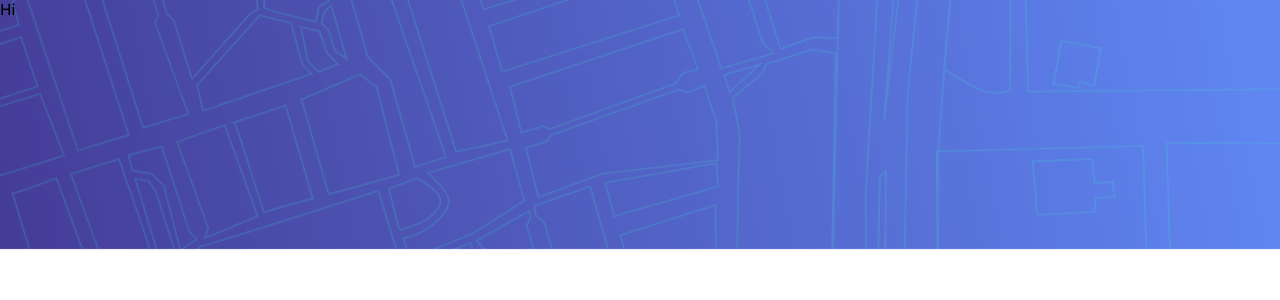
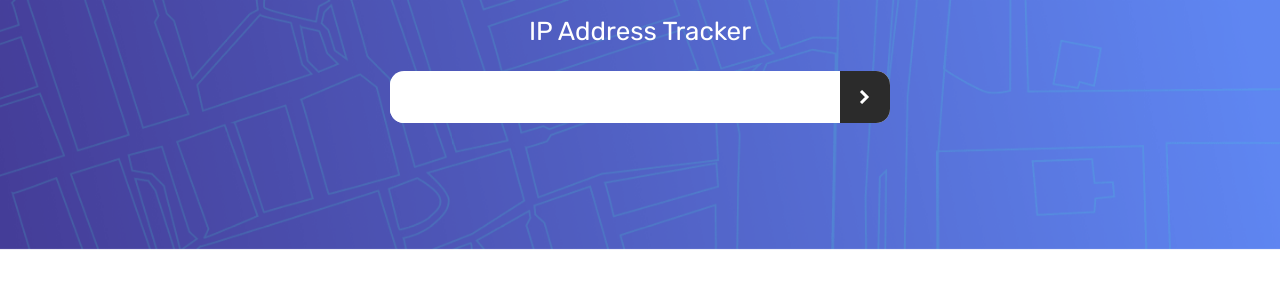
Before and after one commit to CrownedTechie/ip-address-tracker, a React (Vite) app: page / in a window 1280 px wide. Shown: the top 300 px of the page. Built offline with nearby package versions, Linux system fonts and the light colour scheme.

Commit message:
--style: implement the search bar UI

```diff
--- a/src/App.css
+++ b/src/App.css
@@ -5,12 +5,66 @@ header {
     background-size: contain;
     height: 18.75rem;
     width: 100%;
+    padding: 1rem;
 }
 
+header h1 {
+    color: white;
+    font-weight: var(--regular);
+    font-size: var(--text-heading);
+    text-align: center;
+}
+
+fieldset {
+    display: flex;
+    justify-content: space-between;
+    align-items: center;
+    background-color: white;
+    border-radius: 14px;
+    height: fit-content;
+    border: none;
+    margin: 1.5rem auto;
+}
+
+fieldset > input {
+    font-size: var(--text-base);
+    border-radius: 14px 0 0 14px;
+    width: 100%;
+    padding: .9rem;
+    outline: none;
+    border: none;
+}
+
+fieldset > div {
+    padding: 1.2rem;
+    border-radius: 0 14px 14px 0;
+    cursor: pointer;
+    position: relative;
+    background: var(--veryDarkGray);
+    display: flex;
+    align-items: center;
+}
+
+fieldset > div:hover::before {
+    content: '';
+    position: absolute;
+    background: var(--darkGray);
+    border-radius: 0 14px 14px 0;
+    width: 100%;
+    height: 100%;
+    top: 0;
+    left: 0;
+    right: 0;
+    opacity: 15%;
+}
 
 @media screen and (min-width: 580px) {
     header {
         background-image: url('./assets/pattern-bg-desktop.png');
         height: 17.5rem;
     }
+
+    fieldset {
+        width: 40%;
+    }
 }
--- a/src/App.tsx
+++ b/src/App.tsx
@@ -1,10 +1,25 @@
 import "./App.css";
+import arrowIcon from "./assets/icon-arrow.svg"
 
 function App() {
 
   return (
     <>
-      <header>Hi</header>
+      <header>
+        <h1>IP Address Tracker</h1>
+
+        <fieldset>
+          <input type="text" name="" id="" />
+
+          <div>
+            <img src={arrowIcon} alt="arrow icon" />
+          </div>
+        </fieldset>
+      </header>
+
+      <main>
+
+      </main>
     </>
   )
 }
--- a/src/index.css
+++ b/src/index.css
@@ -1,23 +1,27 @@
 :root {
   /* FONTS */
-  font-family: "Rubik", sans-serif;
-  font-optical-sizing: auto;
+  --rubik: "Rubik", sans-serif;
 
   --regular: 400;
   --medium: 500;
   --bold: 700;
 
-  --text-base: 18px;
-  --text-sm: 14px;
-  --text-xs: 10px;
+  --text-heading: 1.625rem;
+  --text-base: 1.125rem;
+  --text-sm: 0.875rem;
+  --text-xs: 0.625rem;
 
   /* COLOURS */
   --veryDarkGray: hsl(0, 0%, 17%);
   --darkGray: hsl(0, 0%, 59%);
+
 }
 
 * {
   box-sizing: border-box;
   padding: 0;
   margin: 0;
+  color: var(--veryDarkGray);
+  font-family: var(--rubik);
+  font-optical-sizing: auto;
 }
```
